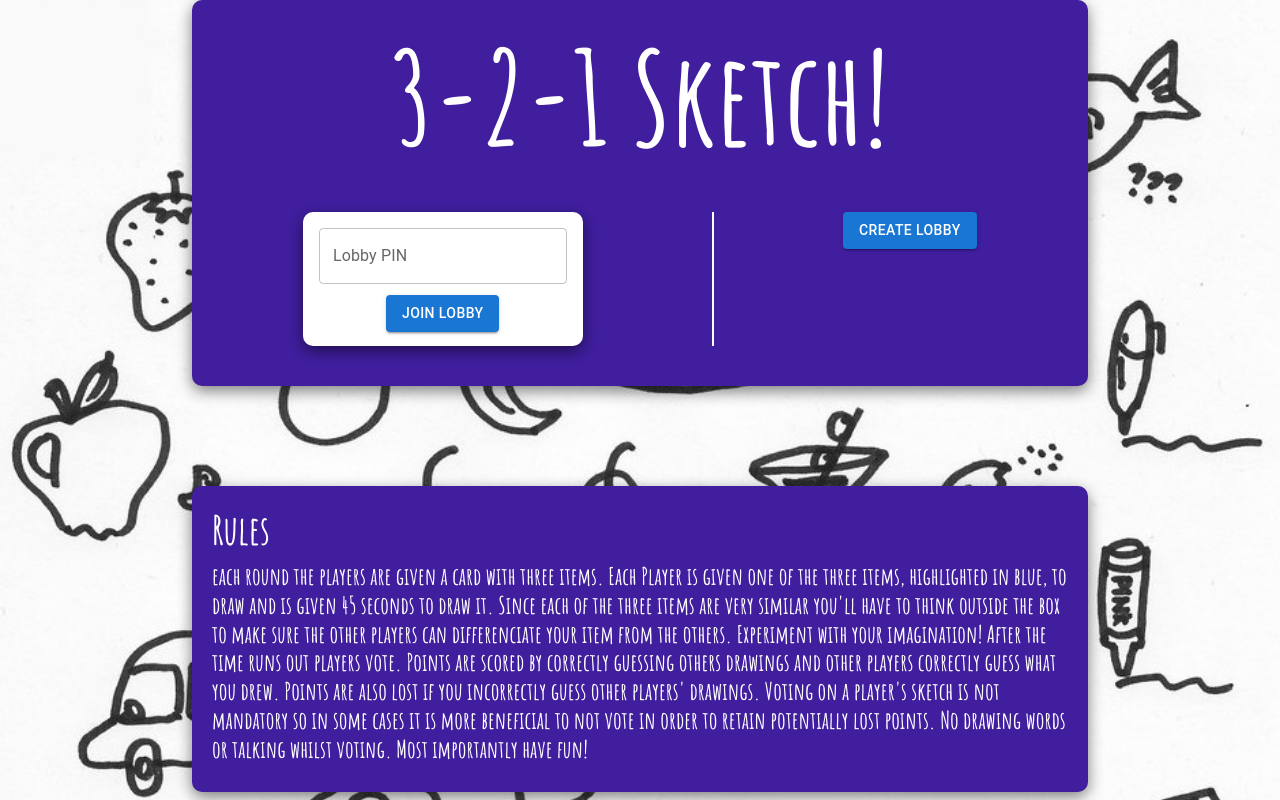
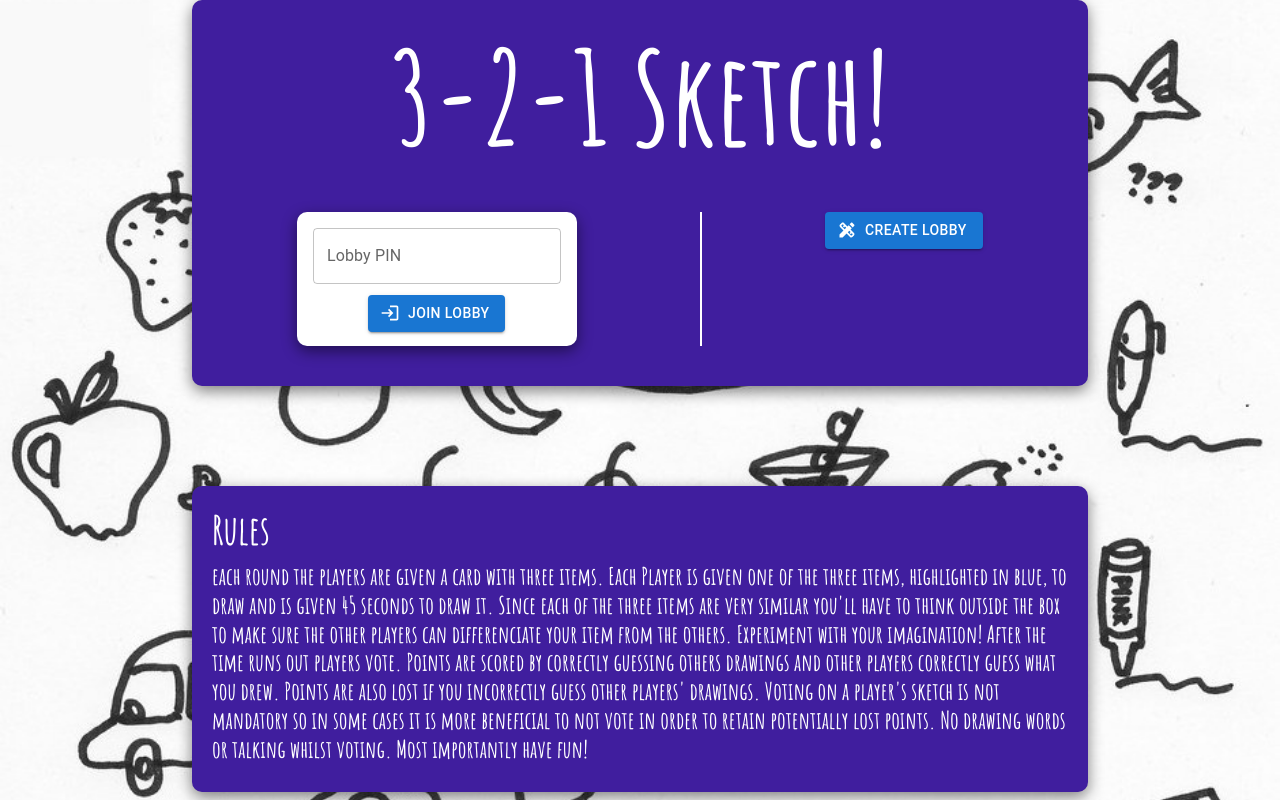
Before and after one commit to ZakRab/3-2-1-Sketch, a React (Create React App) app: page /main in a window 1280 px wide. Built offline with nearby package versions, Linux system fonts and the light colour scheme; a web font is replaced by a local one.

Commit message:
adds icons

```diff
--- a/src/components/Lobby.jsx
+++ b/src/components/Lobby.jsx
@@ -8,7 +8,7 @@ import Vote from "./Vote";
 import Results from "./Results";
 import Button from "@mui/material/Button";
 import { useTransition, animated, useChain, useSpringRef } from "react-spring";
-
+import PlayArrowIcon from "@mui/icons-material/PlayArrow";
 const Lobby = () => {
   const { activePlayer } = useContext(LobbyContext);
   const { lobbyKey } = useParams();
@@ -69,7 +69,12 @@ const Lobby = () => {
               })}
           </div>
           {activePlayer.isHost && (
-            <Button variant="contained" onClick={() => ClickHandler()}>
+            <Button
+              startIcon={<PlayArrowIcon></PlayArrowIcon>}
+              variant="contained"
+              disabled={players.length < 2}
+              onClick={() => ClickHandler()}
+            >
               start game
             </Button>
           )}
--- a/src/components/Main.jsx
+++ b/src/components/Main.jsx
@@ -5,7 +5,8 @@ import randomString from "random-string";
 import Button from "@mui/material/Button";
 import TextField from "@mui/material/TextField";
 import Swal from "sweetalert2";
-
+import LoginIcon from "@mui/icons-material/Login";
+import DesignServicesIcon from "@mui/icons-material/DesignServices";
 const Main = () => {
   const {
     lobbyKey,
@@ -91,14 +92,22 @@ const Main = () => {
             )}
             {!isInLobby && (
               <div id="join" className="text-center center join-button">
-                <Button variant="contained" onClick={() => lobbyJoiner()}>
+                <Button
+                  startIcon={<LoginIcon />}
+                  variant="contained"
+                  onClick={() => lobbyJoiner()}
+                >
                   Join lobby
                 </Button>
               </div>
             )}
             {(isInLobby || isHosting) && (
               <div className="text-focus-in join-button ">
-                <Button variant="contained" onClick={() => lobbyEnter()}>
+                <Button
+                  startIcon={<LoginIcon />}
+                  variant="contained"
+                  onClick={() => lobbyEnter()}
+                >
                   Enter Lobby
                 </Button>
               </div>
@@ -108,7 +117,11 @@ const Main = () => {
           {!isInLobby && <div className="vl center"></div>}
           {!isHosting && !isJoining && (
             <div className="">
-              <Button variant="contained" onClick={() => lobbyCreater()}>
+              <Button
+                startIcon={<DesignServicesIcon />}
+                variant="contained"
+                onClick={() => lobbyCreater()}
+              >
                 Create Lobby
               </Button>
             </div>
--- a/src/components/Sketch.jsx
+++ b/src/components/Sketch.jsx
@@ -17,7 +17,7 @@ const Sketch = ({ SendSketch }) => {
   const { RandTopic, card, setIsSketching, setIsVoting, setUserSketches } =
     useContext(GameContext);
   const [userTopic, setUserTopic] = useState([]);
-  const [countDown, setCountDown] = useState(1);
+  const [countDown, setCountDown] = useState(45);
   const [cardCountDown, setCardCountDown] = useState(3);
   const viewWidthw = window.screen.width;
   let canvas = React.createRef();
```
